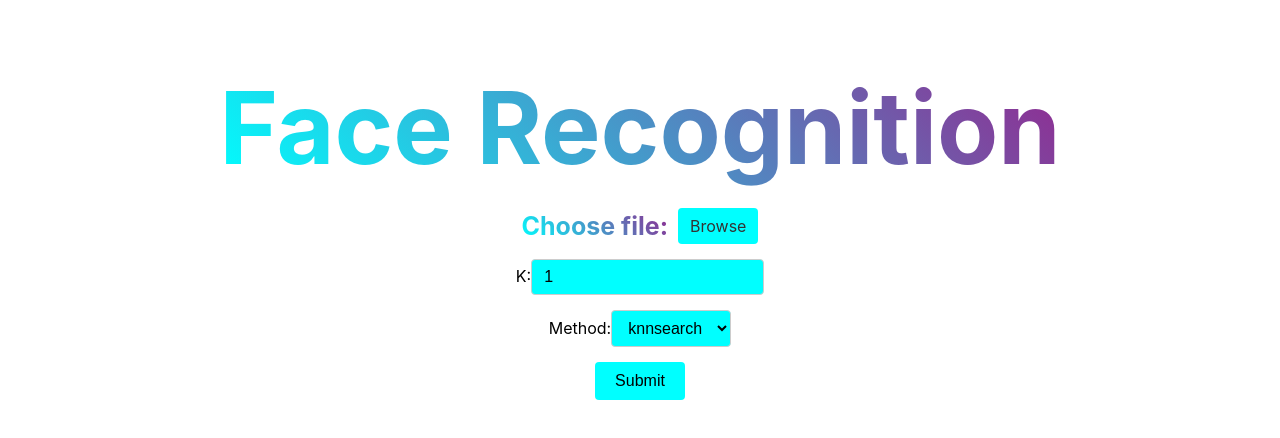
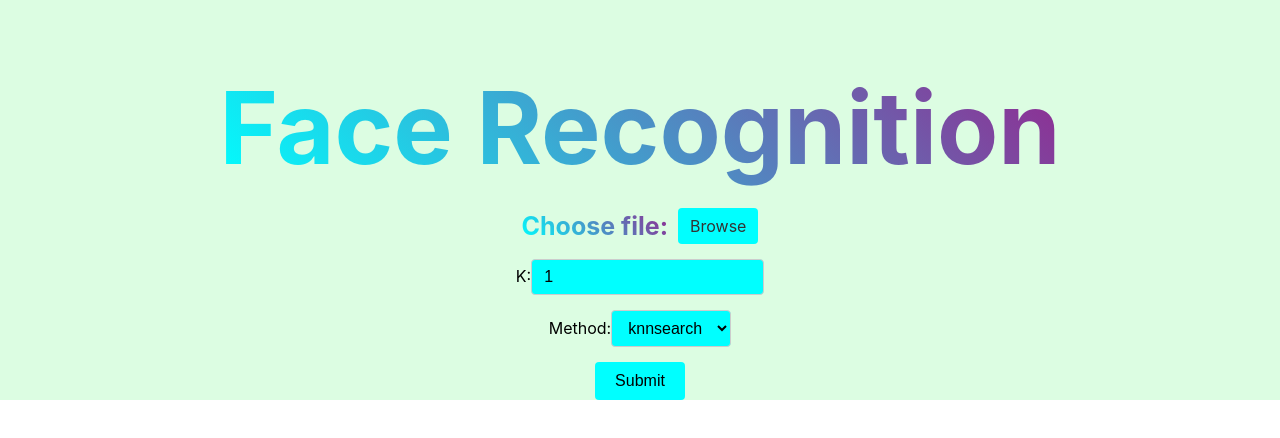
Before and after one commit to Lucasino20/DB-Multimedia, a React (Create React App) app in the folder frontend/: page / in a window 1280 px wide. Shown: the top 438 px of the page. Built offline with nearby package versions, Linux system fonts and the light colour scheme.

Commit message:
Update App.css

```diff
--- a/frontend/src/App.css
+++ b/frontend/src/App.css
@@ -1,10 +1,12 @@
 .body{
    background: linear-gradient(to top left, #00FFFF, #93278F);
+   background-color: #FF9C2E;
 }
 .container {
   display: flex;
   flex-direction: column;
   align-items: center;
+  background-color: #dcfde2;
 }
 
 .styled-title {
```
